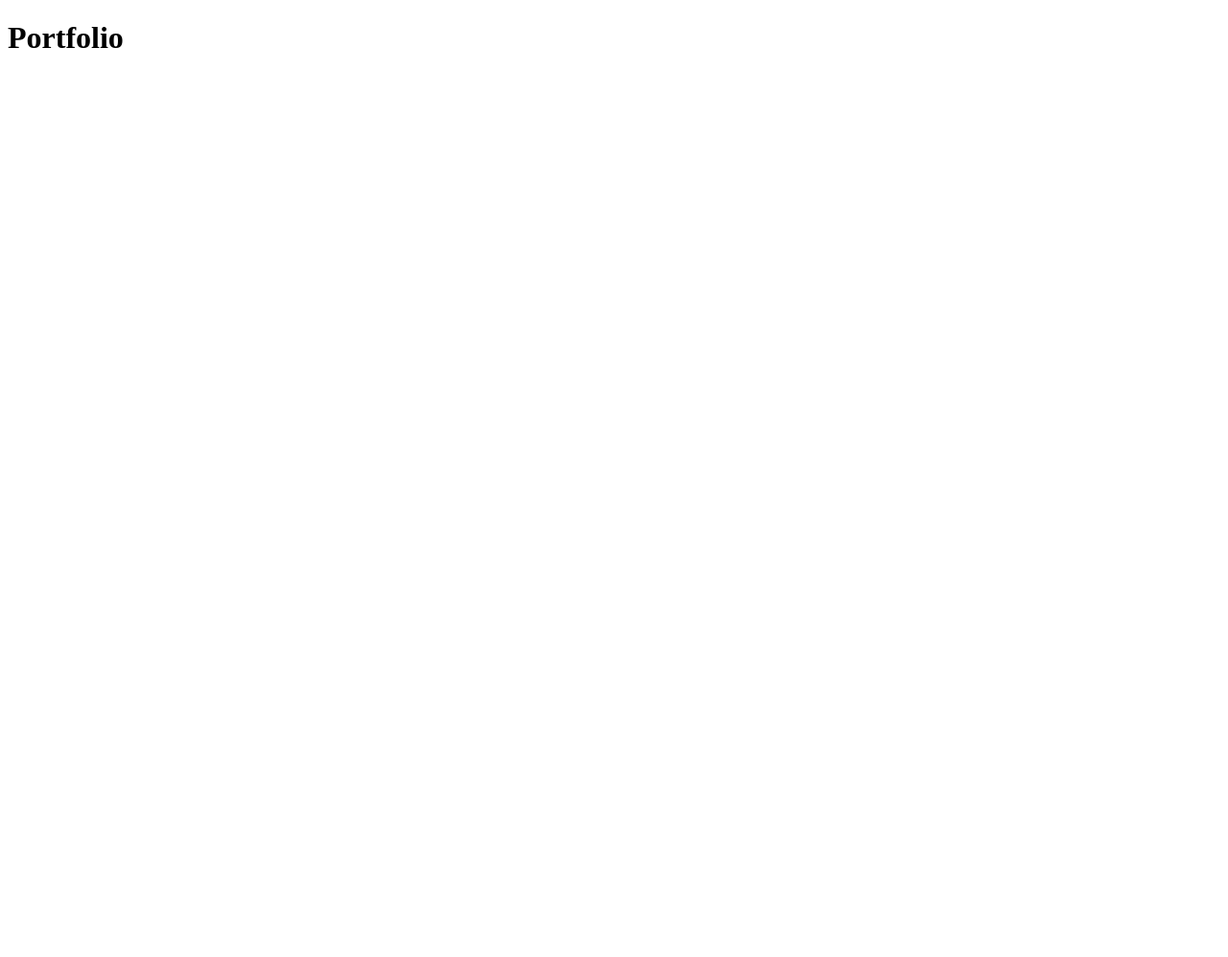
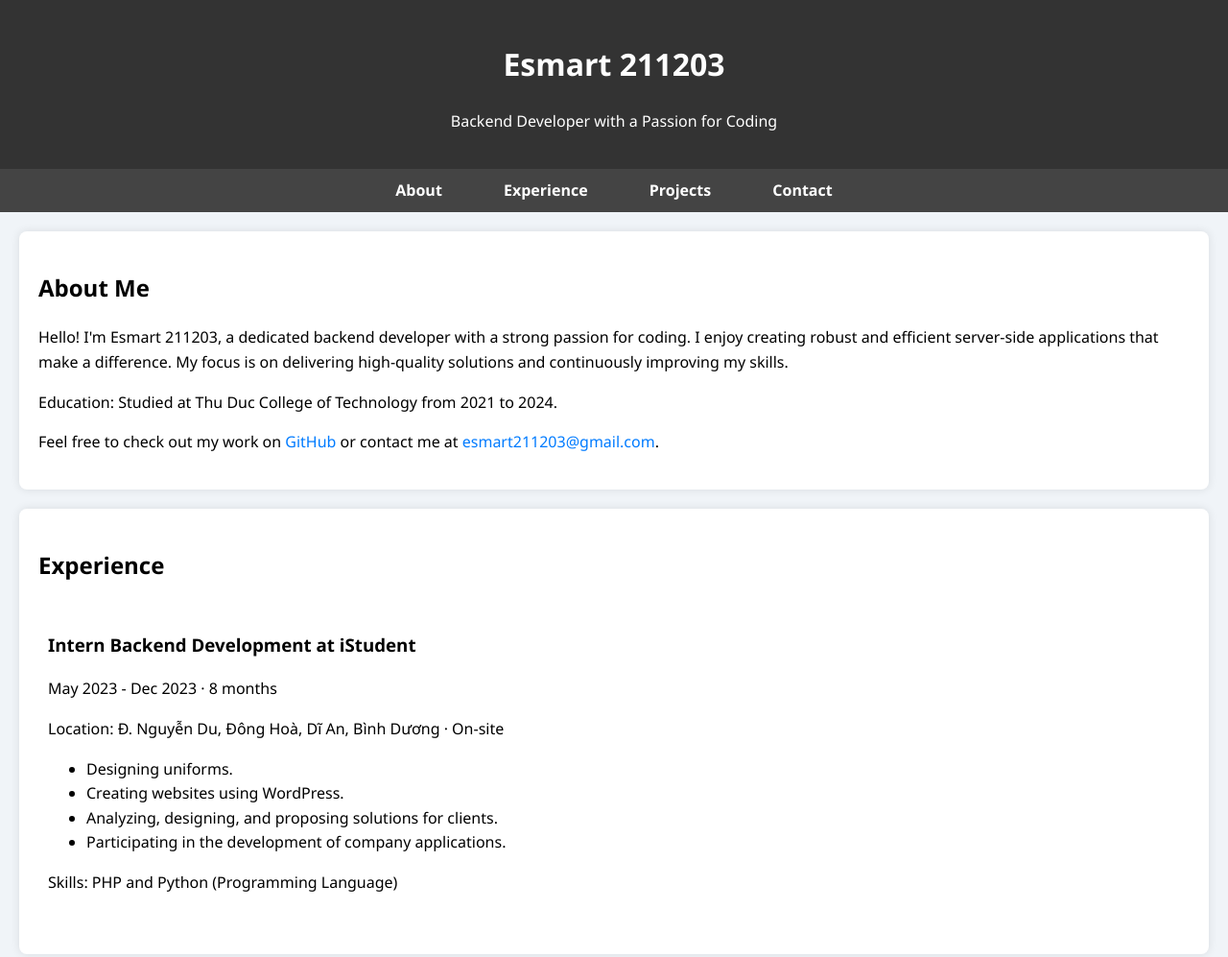
Before and after one commit to esmart211203/Portfolio-, a plain HTML site: page index.html in a window 1280 px wide. Shown: the top 997 px of the page at 96% size. Before the commit the page ends 800 px from the top, so only its background shows below. Drawn offline with Linux system fonts and the light colour scheme.

Commit message:
Create new page and add CSS, JS for the page
- Added a new HTML page for portfolio.
- Implemented new styles in styles.css.
- Added interactivity with script.js.

```diff
--- a/index.html
+++ b/index.html
@@ -3,9 +3,81 @@
 <head>
     <meta charset="UTF-8">
     <meta name="viewport" content="width=device-width, initial-scale=1.0">
-    <title>Portfolio</title>
+    <title>My Portfolio</title>
+    <link rel="stylesheet" href="styles.css">
 </head>
 <body>
-    <h1>Portfolio</h1>
+    <header>
+        <h1>Esmart 211203</h1>
+        <p>Backend Developer with a Passion for Coding</p>
+    </header>
+
+    <nav>
+        <ul>
+            <li><a href="#about">About</a></li>
+            <li><a href="#experience">Experience</a></li>
+            <li><a href="#projects">Projects</a></li>
+            <li><a href="#contact">Contact</a></li>
+        </ul>
+    </nav>
+
+    <section id="about">
+        <h2>About Me</h2>
+        <p>Hello! I'm Esmart 211203, a dedicated backend developer with a strong passion for coding. I enjoy creating robust and efficient server-side applications that make a difference. My focus is on delivering high-quality solutions and continuously improving my skills.</p>
+        <p>Education: Studied at Thu Duc College of Technology from 2021 to 2024.</p>
+        <p>Feel free to check out my work on <a href="https://github.com/esmart211203" target="_blank">GitHub</a> or contact me at <a href="mailto:esmart211203@gmail.com">esmart211203@gmail.com</a>.</p>
+    </section>
+
+
+    <section id="experience">
+        <h2>Experience</h2>
+        <div class="experience-item">
+            <h3>Intern Backend Development at iStudent</h3>
+            <p>May 2023 - Dec 2023 · 8 months</p>
+            <p>Location: Đ. Nguyễn Du, Đông Hoà, Dĩ An, Bình Dương · On-site</p>
+            <ul>
+                <li>Designing uniforms.</li>
+                <li>Creating websites using WordPress.</li>
+                <li>Analyzing, designing, and proposing solutions for clients.</li>
+                <li>Participating in the development of company applications.</li>
+            </ul>
+            <p>Skills: PHP and Python (Programming Language)</p>
+        </div>
+    </section>
+
+
+    <section id="projects">
+        <h2>Projects</h2>
+        <div class="project">
+            <h3>TroveTechCommerce Website✨</h3>
+            <p>May 2024 - Sep 2024</p>
+            <p>Location: Remote</p>
+            <ul>
+                <li>Developed an e-commerce platform using Django.</li>
+                <li>Implemented a machine learning model to analyze and classify customer feedback.</li>
+                <li>Integrated payment systems and optimized user experience.</li>
+                <li>Managed product listings, order management, and customer accounts.</li>
+            </ul>
+            <p>Technologies Used: Python (Django, scikit-learn), HTML, CSS, JavaScript, MySQL</p>
+            <p><a href="#" target="_blank">GitHub</a> | <a href="#" target="_blank">Demo</a></p>
+        </div>
+        <!-- <div class="project">
+            <h3>Project B</h3>
+            <p>Description of Project B.</p>
+        </div> -->
+    </section>
+
+    <section id="contact">
+        <h2>Contact</h2>
+        <p>You can reach me at: <a href="mailto:esmart211203@gmail.com">esmart211203@gmail.com</a></p>
+        <p>Check out my work on <a href="https://github.com/esmart211203" target="_blank">GitHub</a></p>
+    </section>
+
+    <footer>
+        <p>&copy; 2024 Esmart 211203</p>
+    </footer>
+
+
+    <script src="script.js"></script>
 </body>
 </html>
--- /dev/null
+++ b/script.js
@@ -0,0 +1,8 @@
+document.querySelectorAll('nav ul li a').forEach(anchor => {
+    anchor.addEventListener('click', function(e) {
+        e.preventDefault();
+        document.querySelector(this.getAttribute('href')).scrollIntoView({
+            behavior: 'smooth'
+        });
+    });
+});
--- /dev/null
+++ b/styles.css
@@ -0,0 +1,94 @@
+body {
+    font-family: 'Segoe UI', Tahoma, Geneva, Verdana, sans-serif;
+    margin: 0;
+    padding: 0;
+    background-color: #f0f4f8;
+    line-height: 1.6;
+}
+
+header {
+    background-color: #333;
+    color: #fff;
+    padding: 20px;
+    text-align: center;
+    animation: fadeIn 2s ease-in-out;
+}
+
+nav ul {
+    list-style: none;
+    padding: 0;
+    background-color: #444;
+    text-align: center;
+    margin: 0;
+}
+
+nav ul li {
+    display: inline;
+    margin: 0 10px;
+}
+
+nav ul li a {
+    color: #fff;
+    text-decoration: none;
+    padding: 10px 20px;
+    display: inline-block;
+    font-weight: bold;
+    transition: background-color 0.3s ease, color 0.3s ease, transform 0.3s ease, box-shadow 0.3s ease;
+}
+
+nav ul li a:hover {
+    background-color: #555;
+    color: #f0f4f8;
+    transform: translateY(-2px) scale(1.05);
+    box-shadow: 0 4px 8px rgba(0, 0, 0, 0.3);
+}
+
+section {
+    padding: 20px;
+    margin: 20px;
+    background-color: #fff;
+    border-radius: 8px;
+    box-shadow: 0 0 10px rgba(0, 0, 0, 0.1);
+    animation: slideIn 1.5s ease-in-out;
+}
+
+.experience-item, .project {
+    margin-bottom: 15px;
+    padding: 10px;
+    transition: transform 0.4s ease, box-shadow 0.4s ease, padding 0.4s ease, font-size 0.4s ease;
+}
+
+.experience-item:hover, .project:hover {
+    transform: translateY(-3px);
+    box-shadow: 0 0 10px rgba(0, 0, 0, 0.2);
+    padding: 15px;
+    font-size: 0.95em;
+}
+
+footer {
+    text-align: center;
+    padding: 10px;
+    background-color: #333;
+    color: #fff;
+}
+
+a {
+    color: #007BFF;
+    text-decoration: none;
+    transition: color 0.3s ease;
+}
+
+a:hover {
+    color: #0056b3;
+    text-decoration: underline;
+}
+
+@keyframes fadeIn {
+    from { opacity: 0; }
+    to { opacity: 1; }
+}
+
+@keyframes slideIn {
+    from { transform: translateY(30px); opacity: 0; }
+    to { transform: translateY(0); opacity: 1; }
+}
```
